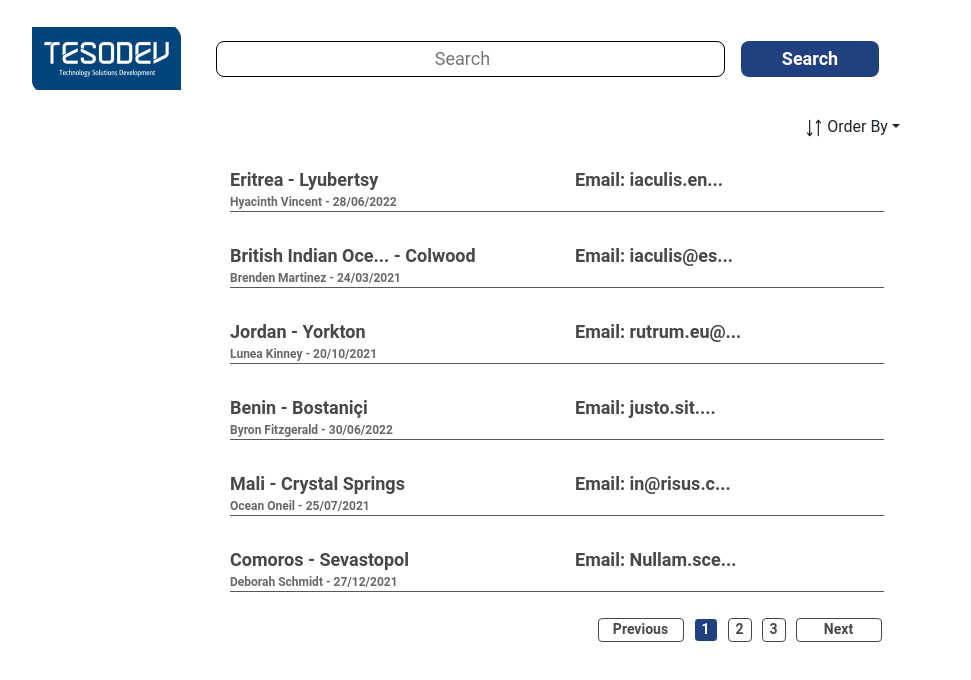
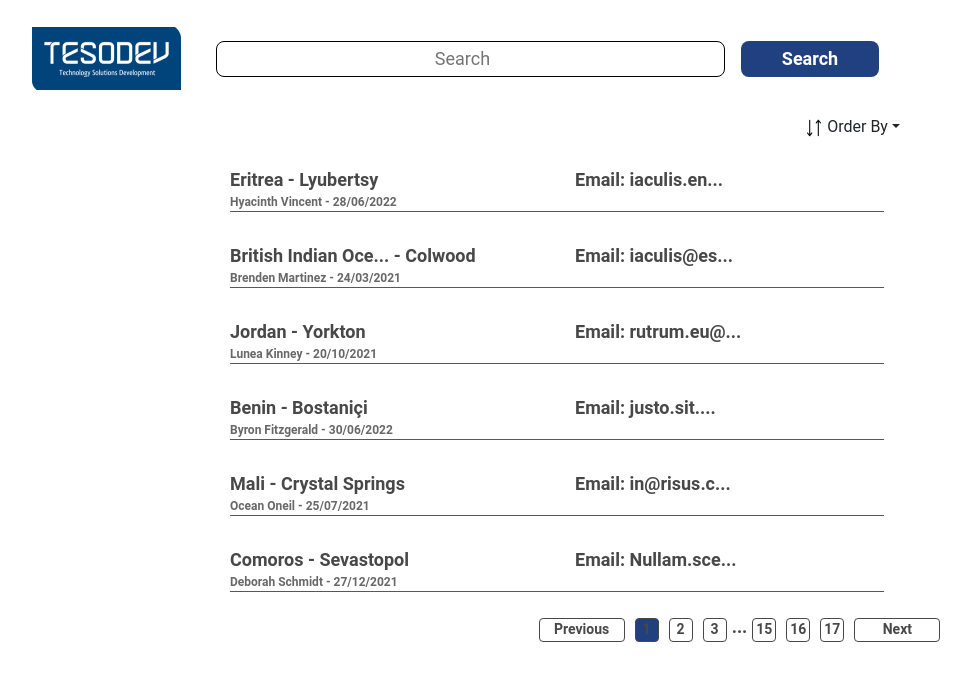
Before and after one commit to ulkermu/search-engine-app, a React (Create React App) app: page /showmore in a window 1280 px wide. Shown: the top 680 px of the page, without its empty margins (5-976 px from the left). Built offline with nearby package versions, Linux system fonts and the light colour scheme.

Commit message:
Pagination Update
Chance to React-Paginate

```diff
--- a/package.json
+++ b/package.json
@@ -10,6 +10,7 @@
     "react": "^17.0.2",
     "react-bootstrap": "^2.2.1",
     "react-dom": "^17.0.2",
+    "react-paginate": "^8.1.2",
     "react-router-dom": "^6.2.2",
     "react-scripts": "5.0.0",
     "web-vitals": "^2.1.4"
--- a/src/components/MoreList.jsx
+++ b/src/components/MoreList.jsx
@@ -110,7 +110,8 @@ const MoreList = () => {
             />
           </div>
           <div className="app-pagination">
-            <Pagination pages={totalPagesNum} setCurrentPage={setCurrentPage} currentPage={currentPage} />
+            <Pagination
+            pages={totalPagesNum} setCurrentPage={setCurrentPage} />
           </div>
         </div>
       </main>
--- a/src/components/Pagination.jsx
+++ b/src/components/Pagination.jsx
@@ -1,96 +1,34 @@
-import { useEffect, useState } from "react";
+import ReactPaginate from "react-paginate";
 
-const Pagination = ({ pages, setCurrentPage, currentPage }) => {
+const Pagination = ({ pages, setCurrentPage }) => {
   const numOfPages = [];
 
   for (let i = 1; i <= pages; i++) {
     numOfPages.push(i);
   }
-
-  const [currentButton, setCurrentButton] = useState(1);
-  const [pageNumberLimit, setPageNumberLimit] = useState(3);
-  const [maxPageNumberLimit, setMaxPageNumberLimit] = useState(3);
-  const [minpageNumberLimit, setMinPageNumberLimit] = useState(0);
-
-  const handleNextButton = () => {
-    setCurrentButton(currentPage + 1);
-
-    if (currentPage + 1 > maxPageNumberLimit) {
-      setMaxPageNumberLimit(maxPageNumberLimit + pageNumberLimit);
-      setMinPageNumberLimit(minpageNumberLimit + pageNumberLimit);
-    }
-  };
-
-  const handlePrevButton = () => {
-    setCurrentButton(currentPage - 1);
-
-    if ((currentPage - 1) % pageNumberLimit === 0) {
-      setMaxPageNumberLimit(maxPageNumberLimit - pageNumberLimit);
-      setMinPageNumberLimit(minpageNumberLimit - pageNumberLimit);
-    }
-  };
-
-  let pageIncrementButton = null;
-
-  if(numOfPages.length > maxPageNumberLimit) {
-    pageIncrementButton = <li onClick={handleNextButton}> &hellip; </li>
+  const handleSelect = (data) => {
+    setCurrentPage(data.selected + 1)
   }
 
-  useEffect(() => {
-    setCurrentPage(currentButton);
-  }, [currentButton, setCurrentPage]);
-
   return (
-    <div className="clearfix">
-      <ul className="pagination">
-        <li
-          className={`${
-            currentButton === 1 ? "page-prev disabled" : "page-prev"
-          }`}
-          onClick={handlePrevButton}
-        >
-          <a href="#!" className="page-links-a">
-            Previous
-          </a>
-        </li>
-        {numOfPages.map((page, i) => {
-          if (page < maxPageNumberLimit + 1 && page > minpageNumberLimit) {
-            return (
-              <li
-                key={i}
-                className={`${
-                  currentButton === page ? "page-item active" : "page-item"
-                }`}
-                onClick={() => setCurrentButton(page)}
-              >
-                <a
-                  href="#!"
-                  className={
-                    currentButton === page
-                      ? "page-links white"
-                      : "page-links brown"
-                  }
-                >
-                  {page}
-
-                </a>
-              </li>
-            );
-          } else {
-            return null;
-          }
-        })}
-        <li
-          className={`${
-            currentButton === numOfPages[numOfPages.length - 1] ? "page-prev disabled" : "page-prev"
-          }`}
-          onClick={handleNextButton}
-        >
-          <a href="#!" className="page-links-a">
-            Next
-          </a>
-        </li>
-      </ul>
+    <div>
+      <ReactPaginate
+        previousLabel={"Previous"}
+        nextLabel={"Next"}
+        breakLabel={'...'}
+        pageCount={pages}
+        marginPagesDisplayed={3}
+        pageRangeDisplayed={3}
+        onPageChange={handleSelect}
+        containerClassName={"pagination"}
+        pageClassName={"page-item"}
+        pageLinkClassName={"page-links"}
+        previousClassName={"page-prev"}
+        previousLinkClassName={"page-links"}
+        nextClassName={"page-prev"}
+        nextLinkClassName={"page-links"}
+        activeClassName={"active"}
+        />
     </div>
   );
 };
--- a/src/index.css
+++ b/src/index.css
@@ -13,8 +13,8 @@ body {
   font-weight: 700;
 }
 
-.white {
-  color: white;
+.app {
+  width: 1280px;
 }
 
 .brown {
@@ -180,6 +180,7 @@ body {
   font-size: 14px;
   font-weight: 700;
   margin: 5px;
+  user-select: none;
 }
 
 .page-prev {
@@ -193,21 +194,17 @@ body {
   border-radius: 4px;
   color: #484848;
   margin: 5px;
+  user-select: none;
 }
 
 .page-links {
-  text-decoration: none;
-}
-
-.page-links-a {
   text-decoration: none;
   color: #484848;
 }
 
 .active {
   background: #204080;
-  border: 1px solid #FFFFFF;
-  border-radius: 4px;
+  color: #fff;
 }
 
 .disabled {
```
Also changed, not shown: 1 other file (tests, documents, lock files or other folders).
